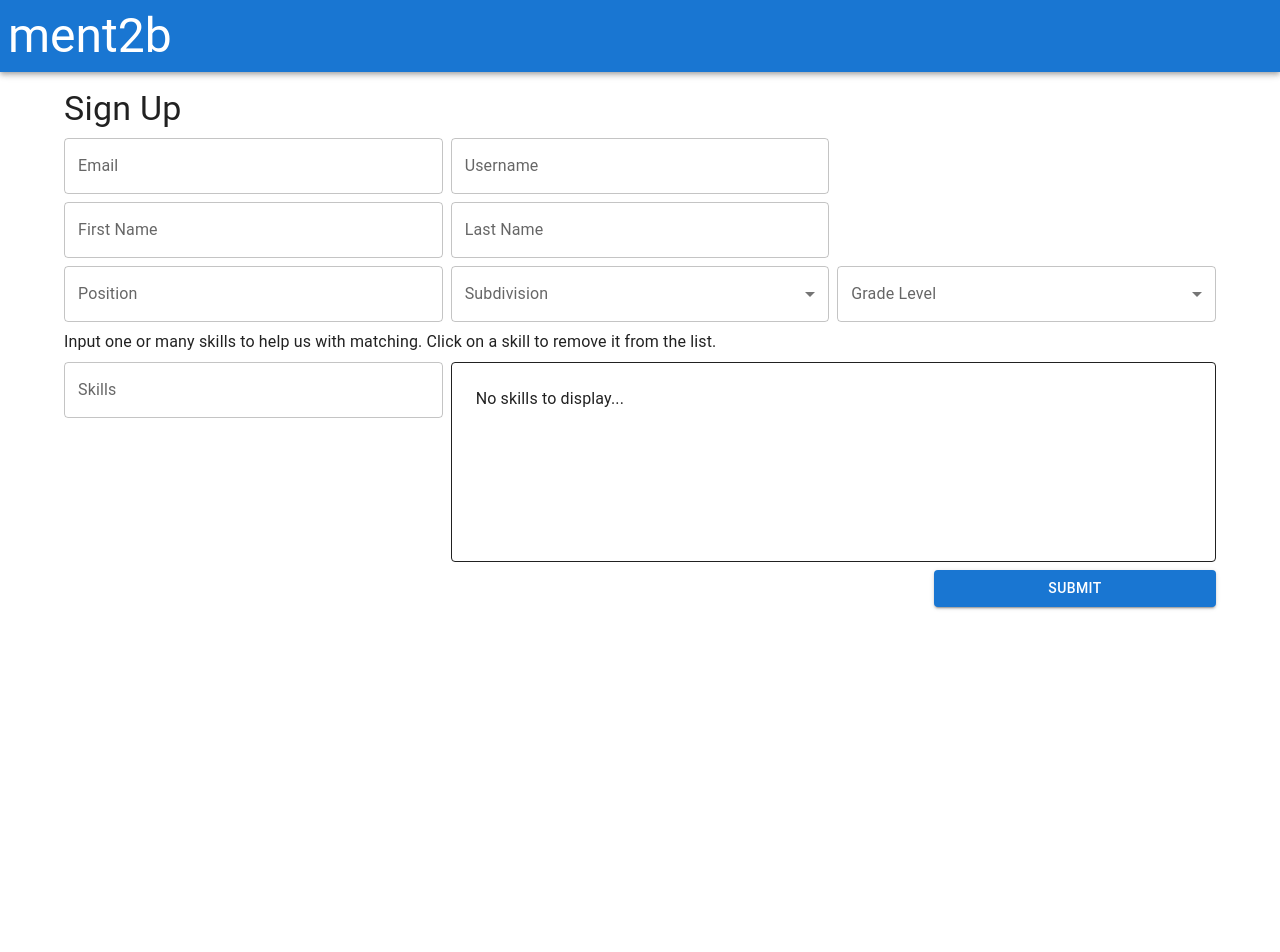
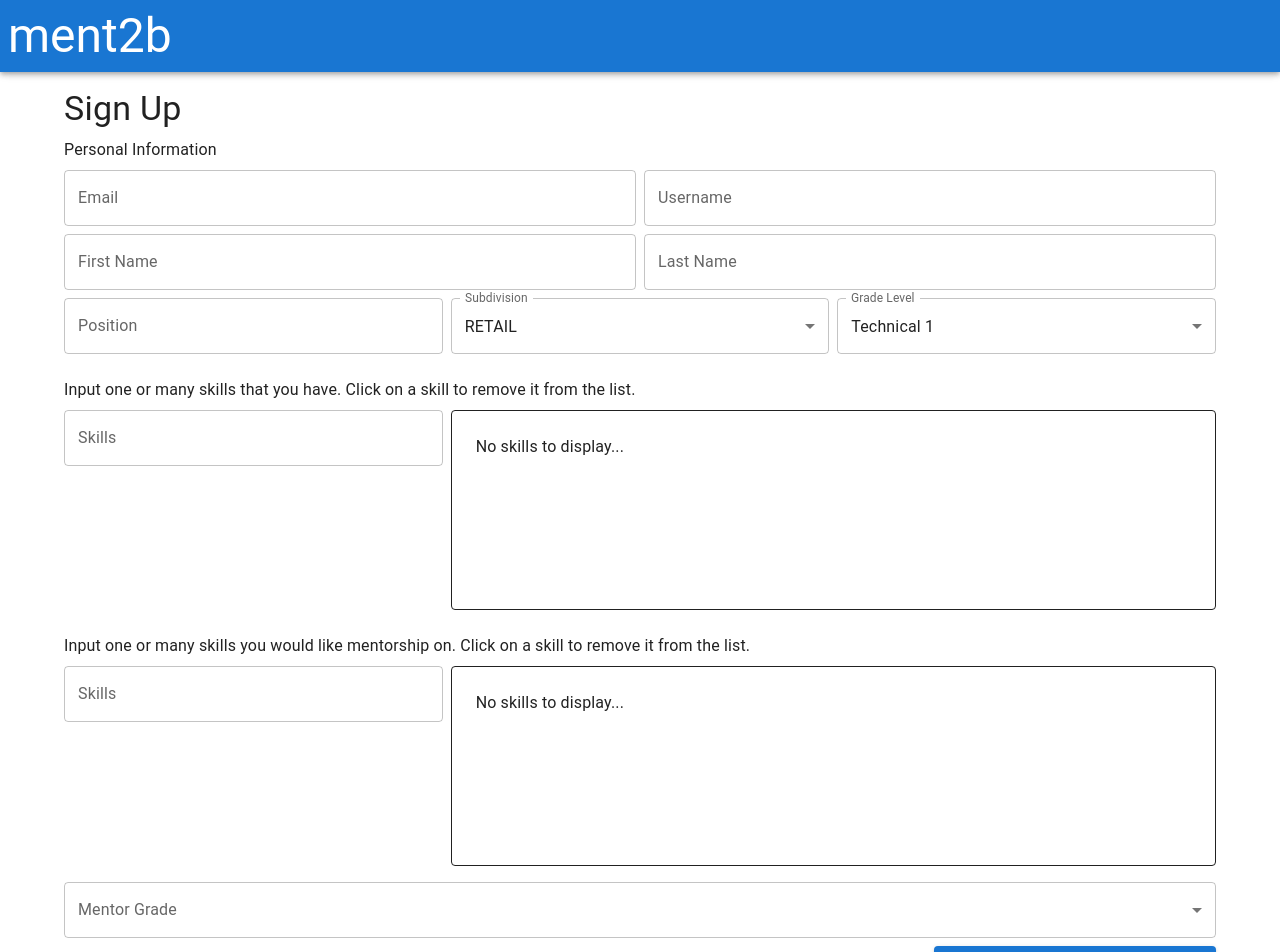
Before and after one commit to sfmalloy/ment2b-frontend, a Next.js app: page /onboard in a window 1280 px wide. Shown: the top 952 px of the page. Before the commit the page ends 800 px from the top, so only its background shows below. Built offline with nearby package versions, Linux system fonts and the light colour scheme.

Commit message:
Finish form draft

```diff
--- a/pages/onboard/index.tsx
+++ b/pages/onboard/index.tsx
@@ -1,9 +1,20 @@
 import SkillSet from '@/components/SkillSet';
-import { Box, Button, FormControl, Grid, InputLabel, List, ListItem, ListItemButton, MenuItem, Select, TextField, Typography } from '@mui/material';
+import { Button, FormControl, Grid, InputLabel, MenuItem, Select, TextField, Typography } from '@mui/material';
 import { useState } from 'react';
+
+const selectMenuProps = {
+  slotProps: {
+    paper: {
+      sx: {
+        maxHeight: 200
+      }
+    }
+  }
+}
 
 export default function Onboard() {
   const [skills, setSkills] = useState<string[]>([]);
+  const [mentorGrades, setMentorGrades] = useState<string[]>([]);
 
   return (
     <form onSubmit={(e) => {
@@ -14,7 +25,10 @@ export default function Onboard() {
         <Grid item xs={12}>
           <Typography variant='h4'>Sign Up</Typography>
         </Grid>
-        <Grid item xs={4}>
+        <Grid item xs={12}>
+          <Typography>Personal Information</Typography>
+        </Grid>
+        <Grid item xs={6}>
           <TextField
             fullWidth
             label='Email'
@@ -22,7 +36,7 @@ export default function Onboard() {
             name='email'
           />
         </Grid>
-        <Grid item xs={4}>
+        <Grid item xs={6}>
           <TextField
             fullWidth
             label='Username'
@@ -30,8 +44,7 @@ export default function Onboard() {
             name='uid'
           />
         </Grid>
-        <Grid item xs={4} />
-        <Grid item xs={4}>
+        <Grid item xs={6}>
           <TextField
             fullWidth
             label='First Name'
@@ -39,7 +52,7 @@ export default function Onboard() {
             name='first_name'
           />
         </Grid>
-        <Grid item xs={4}>
+        <Grid item xs={6}>
           <TextField
             fullWidth
             label='Last Name'
@@ -47,7 +60,6 @@ export default function Onboard() {
             name='last_name'
           />
         </Grid>
-        <Grid item xs={4} />
         <Grid item xs={4}>
           <TextField
             fullWidth
@@ -59,7 +71,7 @@ export default function Onboard() {
         <Grid item xs={4}>
           <FormControl fullWidth>
             <InputLabel id='subdivision'>Subdivision</InputLabel>
-            <Select name='subdiv' labelId='subdivision' label='Subdivision'>
+            <Select defaultValue={'RETAIL'} name='subdiv' labelId='subdivision' label='Subdivision'>
               <MenuItem value={'RETAIL'}>RETAIL</MenuItem>
               <MenuItem value={'GIFS'}>GIFS</MenuItem>
               <MenuItem value={'INST'}>INST</MenuItem>
@@ -77,7 +89,13 @@ export default function Onboard() {
         <Grid item xs={4}>
           <FormControl fullWidth>
             <InputLabel id='grade'>Grade Level</InputLabel>
-            <Select name='grade' labelId='grade' label='Grade Level'>
+            <Select
+              defaultValue={'technical_1'}
+              name='grade'
+              labelId='grade'
+              label='Grade Level'
+              MenuProps={selectMenuProps}
+            >
               <MenuItem value={'corporate_1'}>Corporate 1</MenuItem>
               <MenuItem value={'corporate_2'}>Corporate 2</MenuItem>
               <MenuItem value={'corporate_3'}>Corporate 3</MenuItem>
@@ -93,12 +111,51 @@ export default function Onboard() {
             </Select>
           </FormControl>
         </Grid>
+        <Grid item xs={12} mt={2}>
+          <Typography>Input one or many skills that you have. Click on a skill to remove it from the list.</Typography>
+        </Grid>
+        <SkillSet onChange={(currSkills) => setSkills(currSkills)} />
+        <Grid item xs={12} mt={2}>
+          <Typography>Input one or many skills you would like mentorship on. Click on a skill to remove it from the list.</Typography>
+        </Grid>
+        <SkillSet onChange={(currSkills) => setSkills(currSkills)} />
+        <Grid item xs={9} />
         <Grid item xs={12}>
-          <Typography>Input one or many skills to help us with matching. Click on a skill to remove it from the list.</Typography>
+          <FormControl fullWidth>
+            <InputLabel id='grade'>Mentor Grade</InputLabel>
+            <Select
+              onChange={(e) => {
+                const target = e.target as HTMLInputElement;
+                if (typeof target.value === 'string') {
+                  setMentorGrades([target.value]);
+                } else {
+                  setMentorGrades(target.value);
+                }
+              }}
+              value={mentorGrades}
+              multiple
+              name='mentorGrades'
+              labelId='mentor-grade'
+              label='Mentor Grade'
+              MenuProps={selectMenuProps}
+            >
+              <MenuItem value={'corporate_1'}>Corporate 1</MenuItem>
+              <MenuItem value={'corporate_2'}>Corporate 2</MenuItem>
+              <MenuItem value={'corporate_3'}>Corporate 3</MenuItem>
+              <MenuItem value={'corporate_4'}>Corporate 4</MenuItem>
+              <MenuItem value={'corporate_5'}>Corporate 5</MenuItem>
+              <MenuItem value={'corporate_6'}>Corporate 6</MenuItem>
+              <MenuItem value={'technical_1'}>Technical 1</MenuItem>
+              <MenuItem value={'technical_2'}>Technical 2</MenuItem>
+              <MenuItem value={'technical_3'}>Technical 3</MenuItem>
+              <MenuItem value={'technical_4'}>Technical 4</MenuItem>
+              <MenuItem value={'technical_5'}>Technical 5</MenuItem>
+              <MenuItem value={'technical_6'}>Technical 6</MenuItem>
+            </Select>
+          </FormControl>
         </Grid>
-        <SkillSet onChange={(skills) => console.log}/>
-        <Grid item xs={9} />
-        <Grid item xs={3}>
+        <Grid item xs={9}s/>
+        <Grid item xs={3} mb={2}>
           <Button
             type='submit'
             variant='contained'
```
Also changed, not shown: 1 other file (tests, documents, lock files or other folders).
